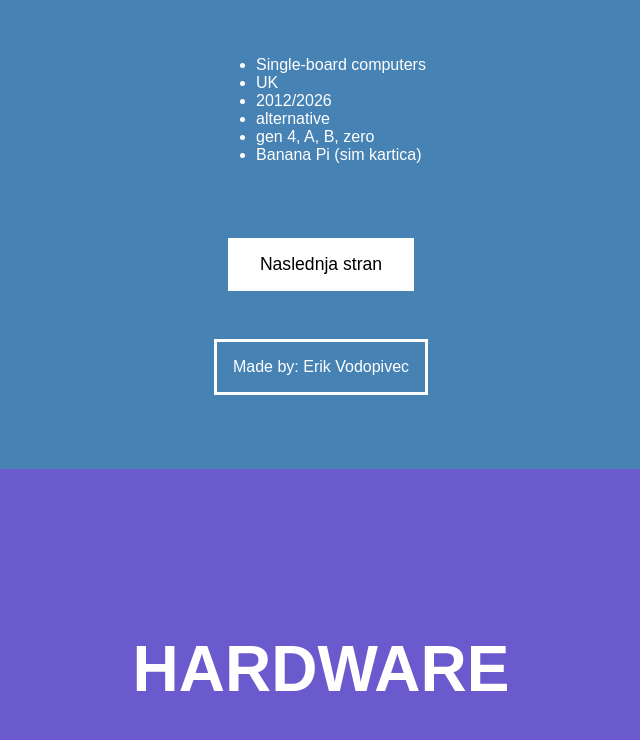
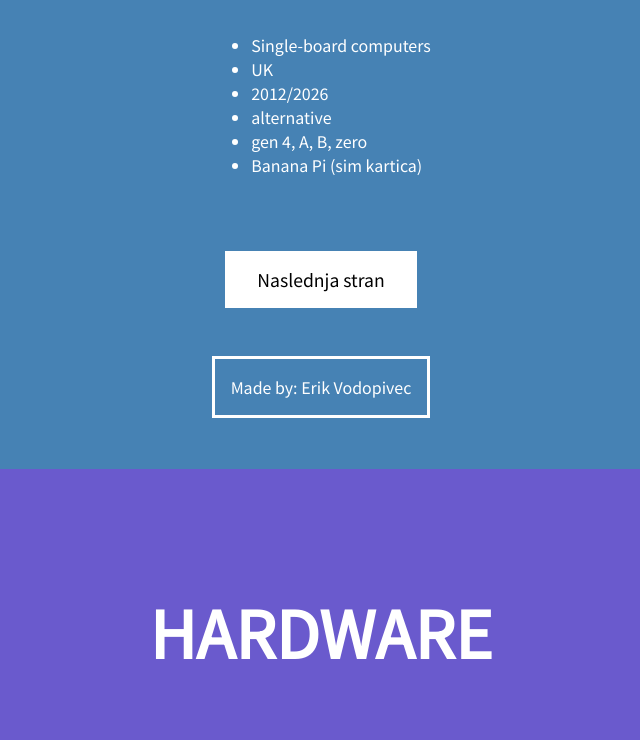
Before and after one commit to vodopivecerik/erudio, a plain HTML site: page index.html in a window 1280 px wide. Shown: the part 331-1071 px from the top of the page, without its empty margins (319-959 px from the left). Drawn offline with nearby package versions, Linux system fonts and the light colour scheme.

Commit message:
Update style.css

```diff
--- a/style.css
+++ b/style.css
@@ -8,7 +8,7 @@
 }
  /*splošno*/
 body {
-    font-family: Arial, Helvetica, sans-serif;
+    font-family: Noto Sans JP, Arial;
     padding:0;
     margin:0;
     overflow: hidden;
```
